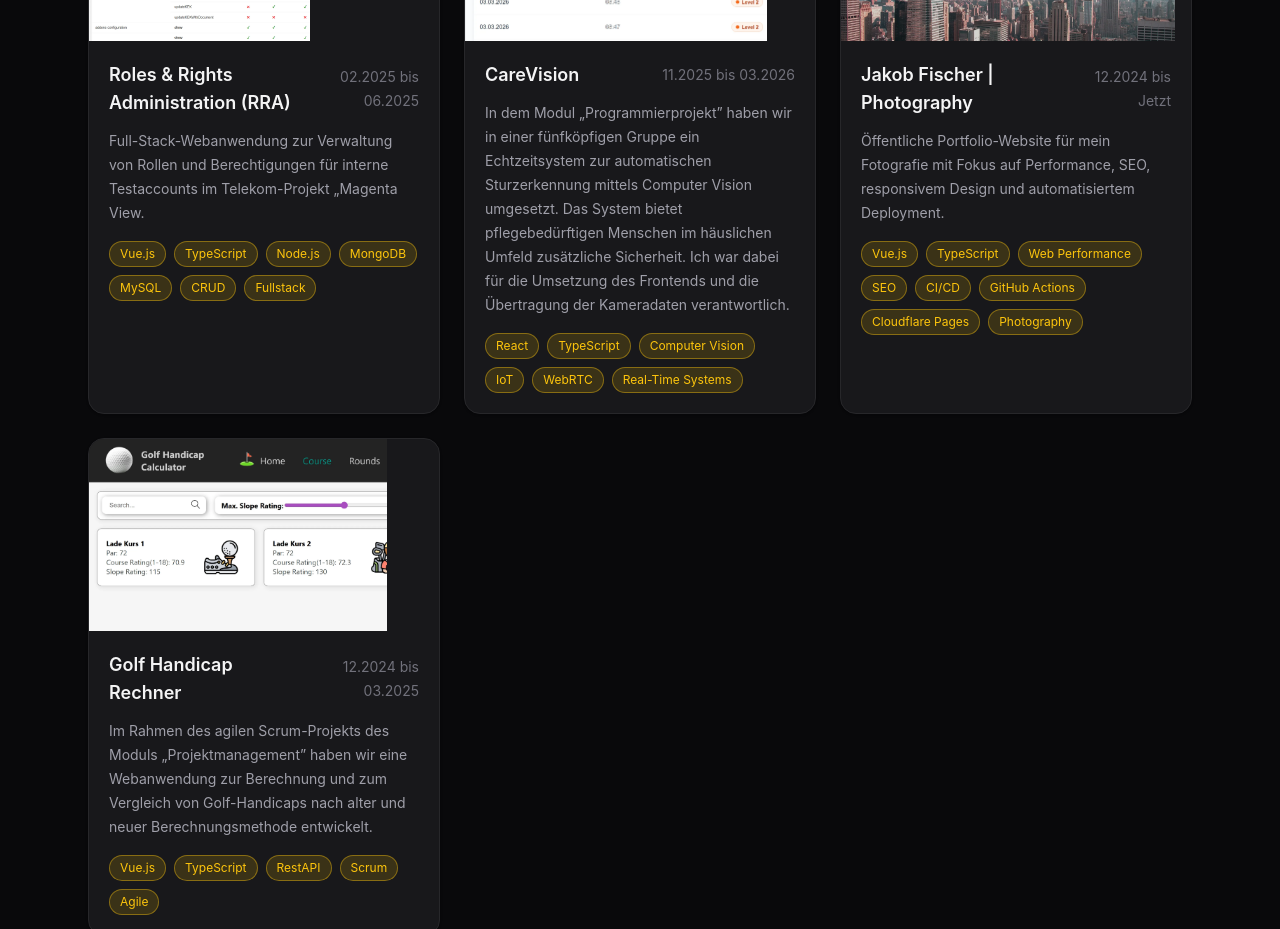
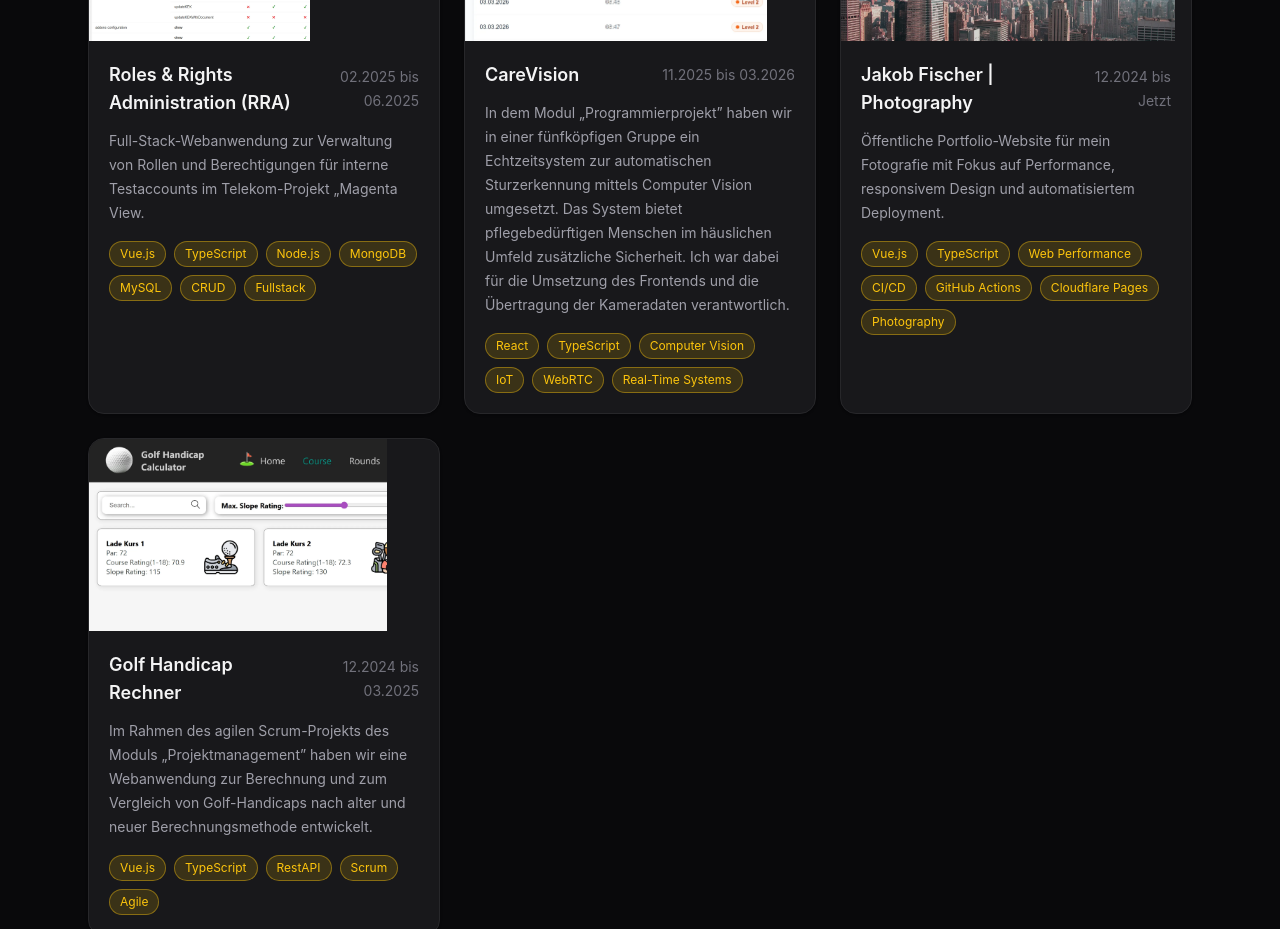
Before and after one commit to JakobFischer2574/portfolio, a React (Vite) app: page / in a window 1280 px wide. Shown: the part 900-1829 px from the top of the page. Built offline with nearby package versions, Linux system fonts and the light colour scheme.

Commit message:
Update photography project short description and tags
Removed SEO tag from photography project description.

```diff
--- a/src/portfolio-projects/photography/meta.ts
+++ b/src/portfolio-projects/photography/meta.ts
@@ -5,12 +5,11 @@ export const meta: ProjectMeta = {
   slug: "photography",
   title: "Jakob Fischer | Photography",
   shortDescription:
-    "Öffentliche Portfolio-Website für mein Fotografie mit Fokus auf Performance, SEO, responsivem Design und automatisiertem Deployment.",
+    "Öffentliche Portfolio-Website für mein Fotografie mit Fokus auf Performance, responsivem Design und automatisiertem Deployment.",
   tags: [
     "Vue.js",
     "TypeScript",
     "Web Performance",
-    "SEO",
     "CI/CD",
     "GitHub Actions",
     "Cloudflare Pages",
```
